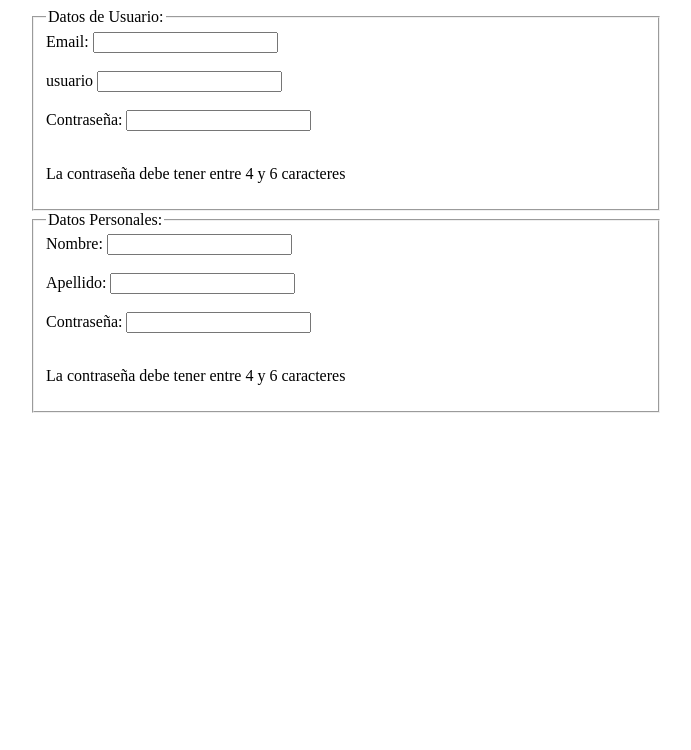
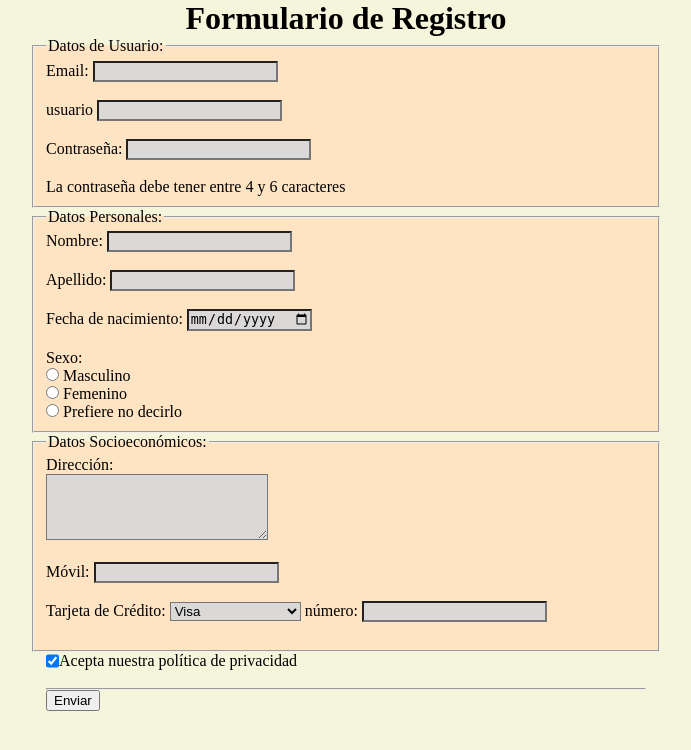
Before and after one commit to jcfr4n/diagramas, a PHP site: page / in a window 1280 px wide. Shown: the top 750 px of the page, without its empty margins (294-985 px from the left). Run offline with PHP 8.4, Linux system fonts and the light colour scheme.

Commit message:
unificando directorios

```diff
--- a/UF2217/formulario_de_registro/CSS/style.css
+++ b/UF2217/formulario_de_registro/CSS/style.css
@@ -1,9 +1,51 @@
+* {
+    margin: 0;
+}
+
+body {
+    background-color: beige;
+}
+
+h1 {
+    font-size: 2rem;
+    text-align: center;
+}
+
 .container {
     display: flex;
     justify-content: center;
 }
+.container2 {
+    display: flex;
+    justify-content: center;
+}
+
+.alinear{
+    width: 70%;
+    max-width: 600px;
+    display: flex;
+    justify-content: start;
+}
 
 fieldset {
+    background-color: bisque;
     width: 70%;
     max-width: 600px;
 }
+
+.grupo {
+    display:flex;
+    flex-direction: column;
+
+}
+
+.formFooter {
+    padding: 0;
+    margin: 0 auto;
+    width: 70%;
+    max-width: 600px;
+}
+
+input, textarea, select {
+    background-color: #dbd8d8;
+}
--- a/UF2217/formulario_de_registro/index.html
+++ b/UF2217/formulario_de_registro/index.html
@@ -12,6 +12,7 @@
 <body>
     <main>
         <section>
+            <h1>Formulario de Registro</h1>
             <form action="#" method="get">
                 <div class="container">
                     <fieldset>
@@ -32,10 +33,51 @@
                         <input type="nombre" id="nombre" name="email" required><br><br>
                         <label for="apellido">Apellido:</label>
                         <input type="text" id="apellido" name="apellido"><br><br>
-                        <label for="contraseña">Contraseña:</label>
-                        <input type="text" id="contraseña" name="contraseña"><br><br>
-                        <p>La contraseña debe tener entre 4 y 6 caracteres</p>
+                        <label for="birth">Fecha de nacimiento:</label>
+                        <input type="date" id="birth" name="birth"><br><br>
+                        <div class="grupo">
+                            <p>Sexo:</p>
+                            <label for="sexom">
+                                <input type="radio" name="sexo" id="sexom" value="masculino"> Masculino
+                            </label>
+                            <label for="sexof">
+                                <input type="radio" name="sexo" id="sexof" value="femenino"> Femenino
+                            </label>
+                            <label for="sexop">
+                                <input type="radio" name="sexo" id="sexop" value="Pnd"> Prefiere no decirlo
+                            </label>
+                        </div>
                     </fieldset>
+                </div>
+                <div class="container">
+                    <fieldset>
+                        <legend>Datos Socioeconómicos:</legend>
+                        <label for="direccion">Dirección:</label>
+                        <br>
+                        <textarea id="direccion" name="direccion" cols="25" rows="4" required></textarea><br><br>
+                        <label for="movil">Móvil:</label>
+                        <input type="text" id="movil" name="movil"><br><br>
+                        <label for="tcredito">Tarjeta de Crédito:</label>
+                        <select name="tcredito" id="tcredito">
+                            <option value="visa">Visa</option>
+                            <option value="mastercard">Master Card</option>
+                            <option value="amex">American Express</option>
+                            <option value="other">Otras</option>
+                        </select>
+                        <label for="numero">número:</label>
+                        <input type="text" id="numero" name="numero"><br><br>
+                    </fieldset>
+                </div>
+                <div class="container2">
+                    <div class="alinear">
+                        <input type="checkbox" name="politica" id="politica" checked>
+                        <label for="politica">Acepta nuestra política de privacidad</label>
+                    </div>
+                </div>
+                <br>
+                <div class="formFooter">
+                    <hr>
+                    <button type="submit">Enviar</button>
                 </div>
             </form>
         </section>
--- a/tension/view/insertForm.php
+++ b/tension/view/insertForm.php
@@ -19,7 +19,7 @@
                     <td><label>Baja: </label></td>
                     <td><input type="text" name="baja"></td>
                 </tr>
-                <tr>
+                <tr style="display: none;">
                     <td><label>Fecha: </label></td>
                     <td><input type="datetime" name="fecha"></td>
                 </tr>
```
Also changed, not shown: UF2217/xml_paginado/parsearenjs.html (+7 -2 lines), tension/view/listMeasurements.php (+6 -4 lines).
